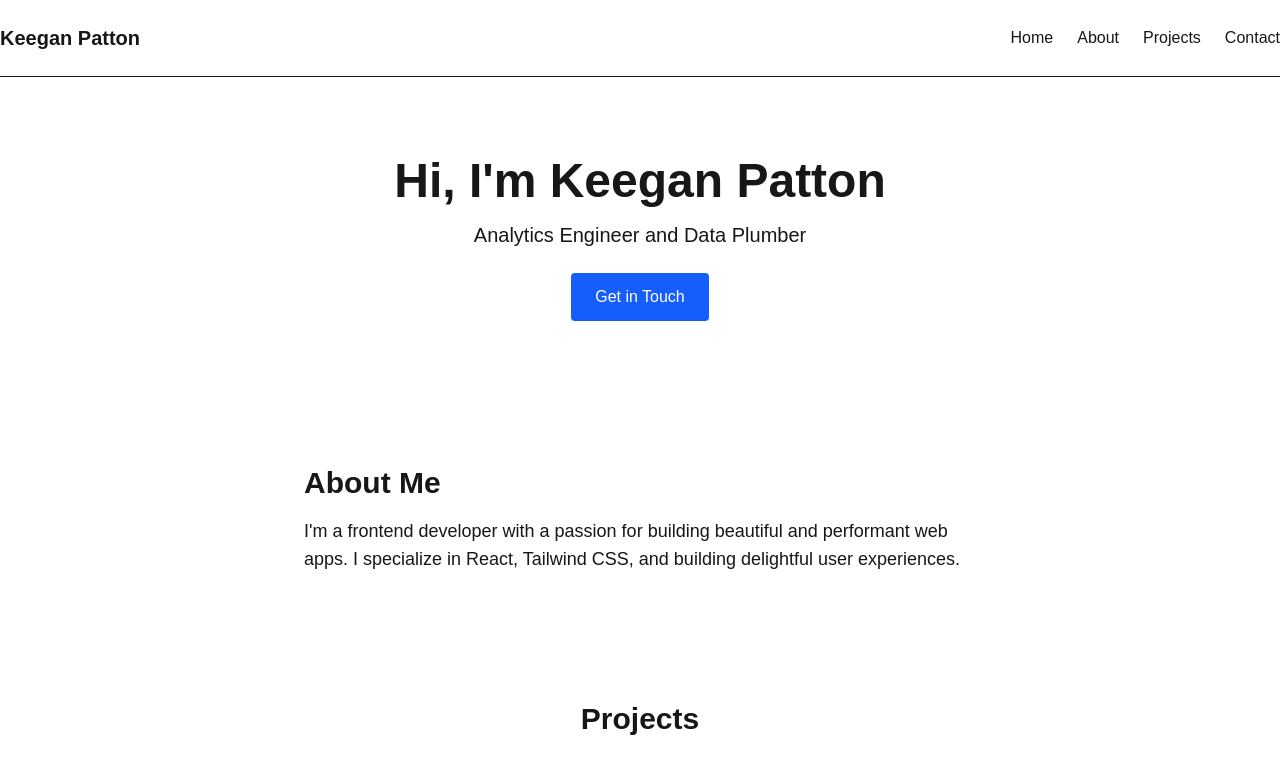
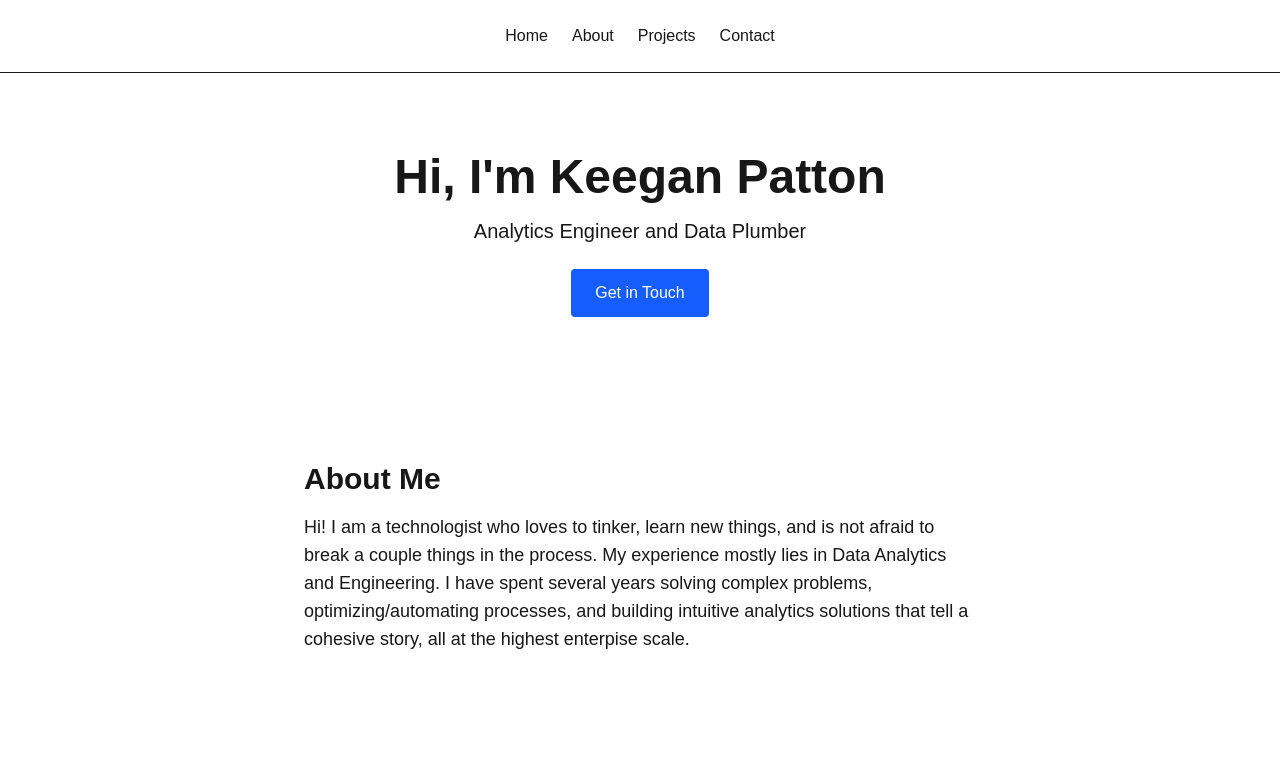
Before and after one commit to dbo-keeganpatton/personal-website-2.0, a Next.js app: page / in a window 1280 px wide. Shown: the top 775 px of the page. Built offline with nearby package versions, Linux system fonts and the light colour scheme.

Commit message:
Personalize Template

```diff
--- a/components/About.tsx
+++ b/components/About.tsx
@@ -2,10 +2,13 @@ export default function About() {
   return (
         <section className="py-16 max-w-2xl mx-auto">
             <h2 className="text-3xl font-semibold mb-4">About Me</h2>
+
             <p className="text-lg">
-        I'm a frontend developer with a passion for building beautiful and performant web apps.
-        I specialize in React, Tailwind CSS, and building delightful user experiences.
+                Hi! I am a technologist who loves to tinker, learn new things, and is not afraid to break a couple things in the process. My
+                experience mostly lies in Data Analytics and Engineering. I have spent several years solving complex problems, optimizing/automating processes,
+                and building intuitive analytics solutions that tell a cohesive story, all at the highest enterpise scale.
             </p>
+
         </section>
     )
 }
--- a/components/Navbar.tsx
+++ b/components/Navbar.tsx
@@ -3,13 +3,14 @@ import Link from 'next/link'
 export default function Navbar() {
   return (
     <nav className="py-6 flex justify-between items-center border-b">
-      <h1 className="text-xl font-bold">Keegan Patton</h1>
+      <h1 className="text-xl font-bold justify-center"></h1>
       <div className="space-x-6">
         <Link href="/">Home</Link>
         <Link href="/about">About</Link>
         <Link href="/projects">Projects</Link>
         <Link href="/contact">Contact</Link>
       </div>
+      <h1 className="text-xl font-bold justify-center"></h1>
     </nav>
   )
 }
```
Lines whose indentation alone changed are shown as unchanged.
